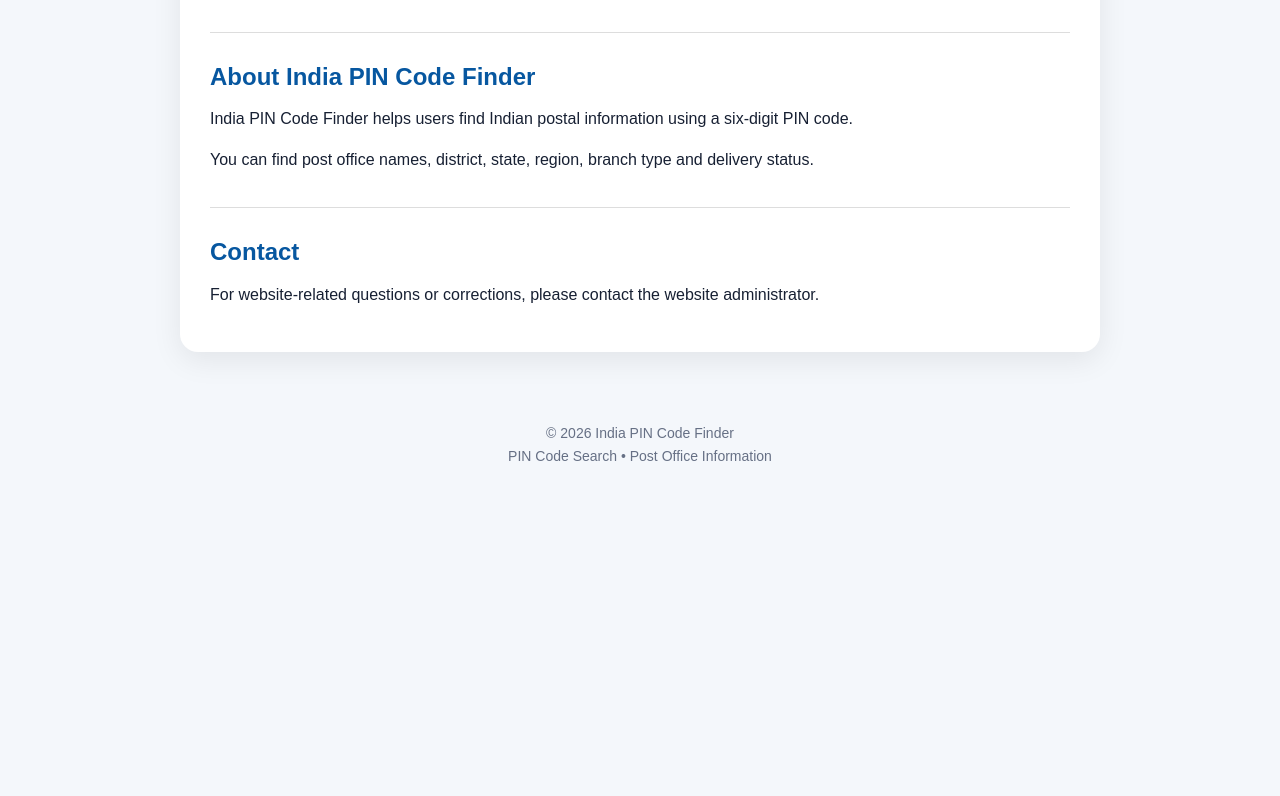
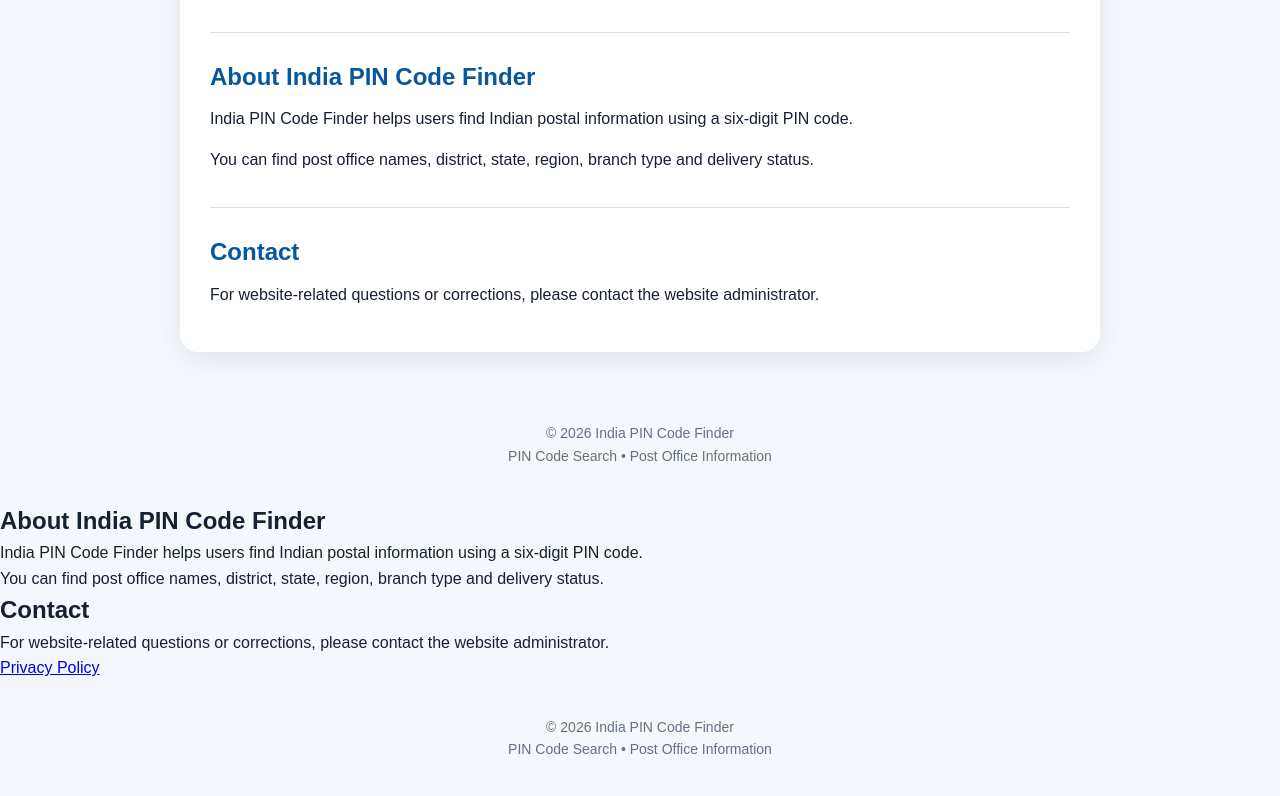
Before and after one commit to hemanthkalyanapuhk-spec/Pincode--finder, a plain HTML site: page index.html in a window 1280 px wide. Shown: the part 424-1220 px from the top of the page. Before the commit the page ends 926 px from the top, so only its background shows below. Drawn offline with Linux system fonts and the light colour scheme.

Commit message:
Update index.html

```diff
--- a/index.html
+++ b/index.html
@@ -897,3 +897,34 @@ this.value.replace(/\D/g,"");
 
 </body>
 </html>
+<section id="about">
+  <h2>About India PIN Code Finder</h2>
+
+  <p>
+    India PIN Code Finder helps users find Indian postal information
+    using a six-digit PIN code.
+  </p>
+
+  <p>
+    You can find post office names, district, state, region,
+    branch type and delivery status.
+  </p>
+</section>
+
+<section id="contact">
+  <h2>Contact</h2>
+
+  <p>
+    For website-related questions or corrections, please contact
+    the website administrator.
+  </p>
+</section>
+
+<p>
+  <a href="privacy.html">Privacy Policy</a>
+</p>
+
+<footer>
+  <p>© 2026 India PIN Code Finder</p>
+  <p>PIN Code Search • Post Office Information</p>
+</footer>
```
